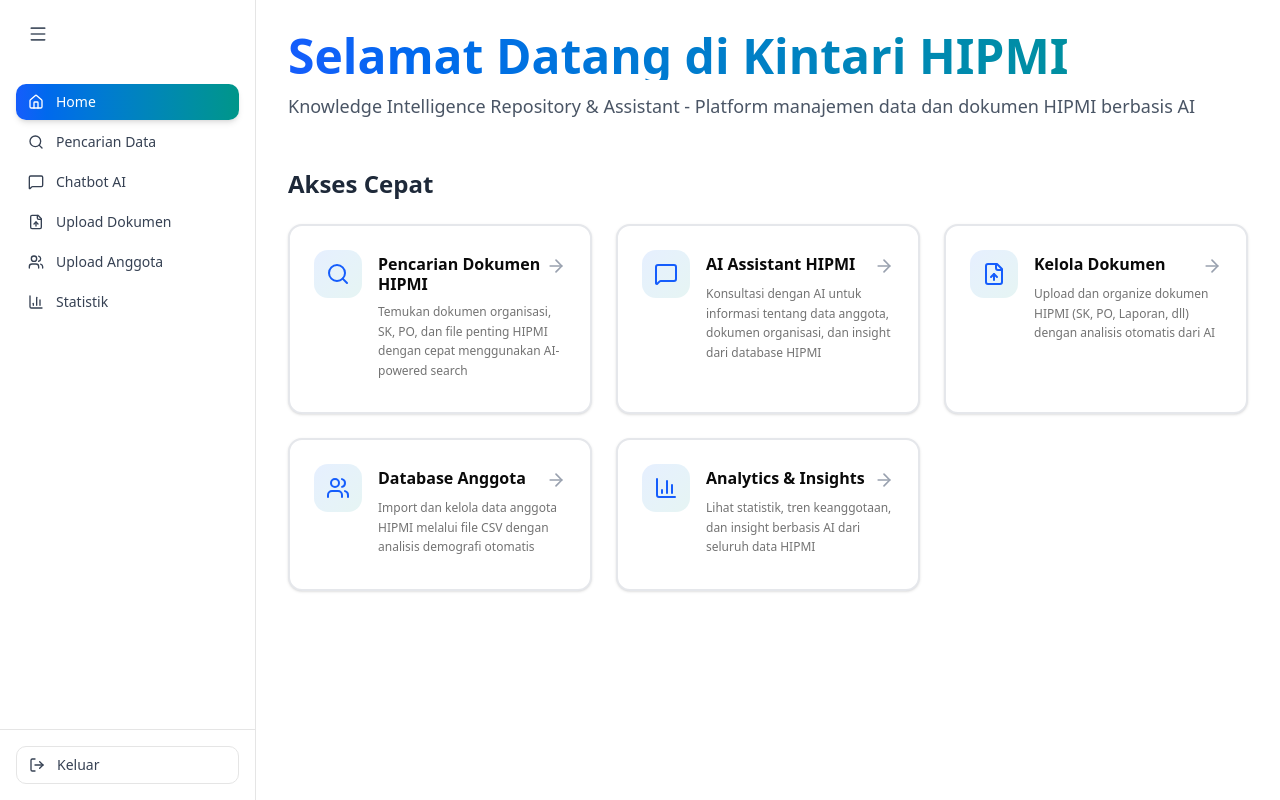
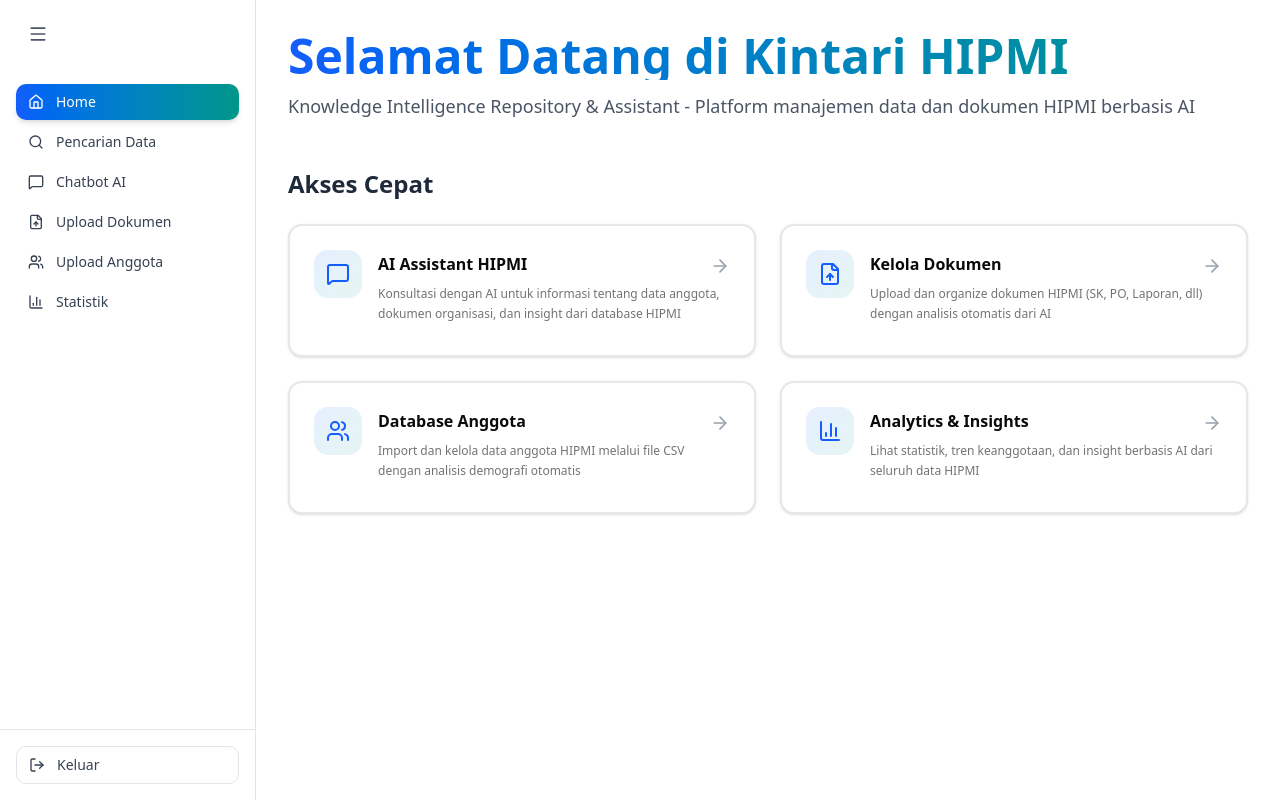
Before and after one commit to Sastraaaa/kintari-fe, a Next.js app: page /home in a window 1280 px wide. Built offline with nearby package versions, Linux system fonts and the light colour scheme.

Commit message:
refactor(home): Remove search card from quick access and adjust grid layout

```diff
--- a/app/home/page.tsx
+++ b/app/home/page.tsx
@@ -8,7 +8,6 @@
 } from "@/components/ui/card";
 import { AppLayout } from "@/components/AppLayout";
 import {
-  Search,
   MessageSquare,
   FileUp,
   Users,
@@ -18,13 +17,6 @@
 import Link from "next/link";
 
 const quickAccessCards = [
-  {
-    title: "Pencarian Dokumen HIPMI",
-    description:
-      "Temukan dokumen organisasi, SK, PO, dan file penting HIPMI dengan cepat menggunakan AI-powered search",
-    icon: Search,
-    href: "/search",
-  },
   {
     title: "AI Assistant HIPMI",
     description:
@@ -140,7 +132,7 @@
         {/* Quick Access Section */}
         <div>
           <h2 className="mb-6 text-2xl font-bold text-gray-800">Akses Cepat</h2>
-          <div className="grid gap-6 md:grid-cols-2 lg:grid-cols-3">
+          <div className="grid gap-6 md:grid-cols-2 lg:grid-cols-2">
             {quickAccessCards.map((card) => {
               const Icon = card.icon;
               return (
```
